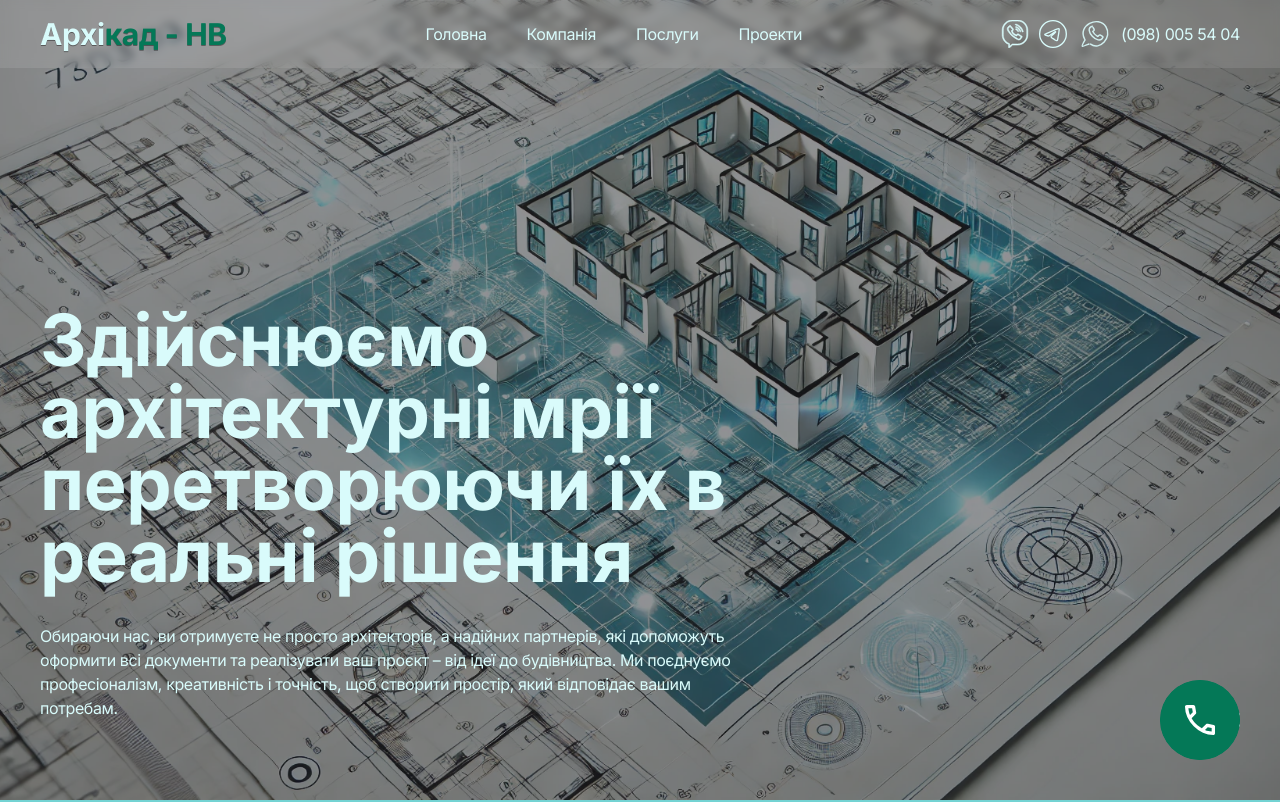
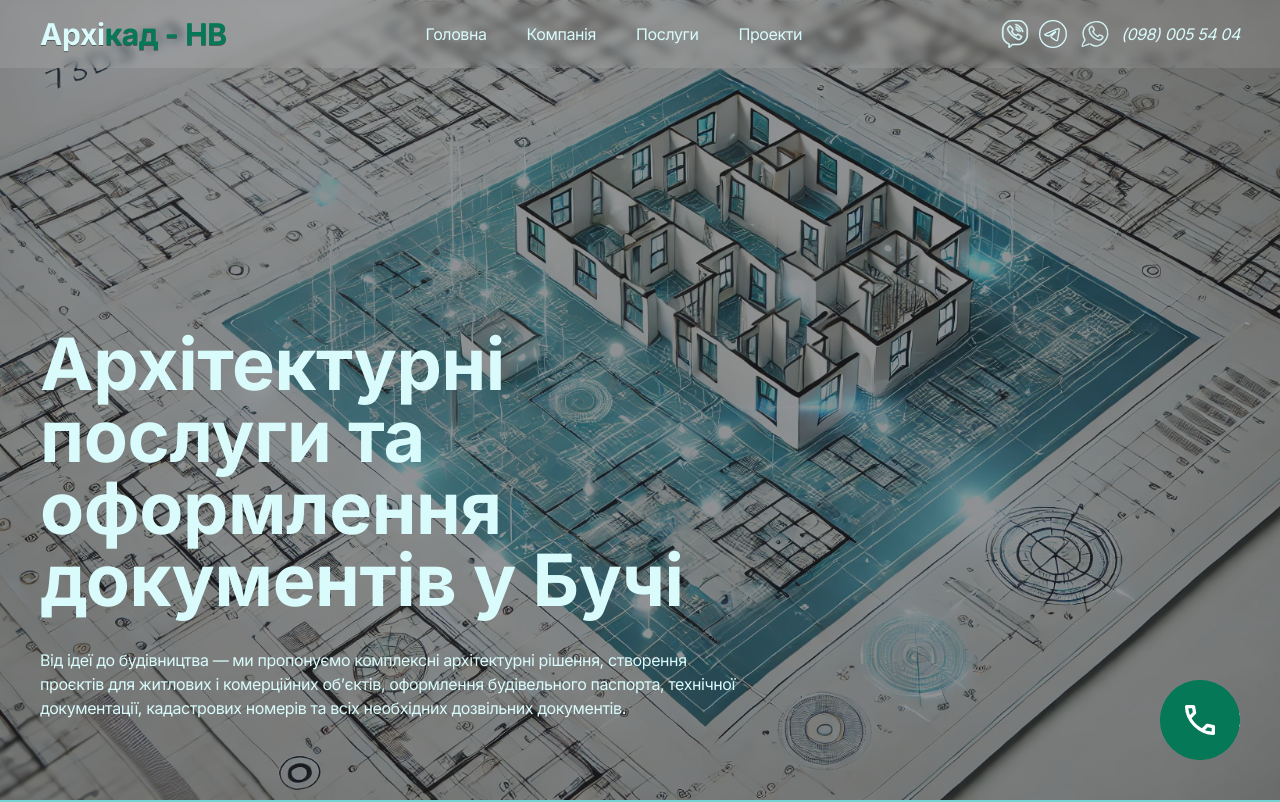
Before and after one commit to roman-nikitenko/arhikadnv-next, a Next.js app: page / in a window 1280 px wide. Shown: the top 802 px of the page. Built offline with nearby package versions, Linux system fonts and the light colour scheme.

Commit message:
Add title with h1

```diff
--- a/app/layout.tsx
+++ b/app/layout.tsx
@@ -7,9 +7,10 @@ const inter = Inter({ subsets: ["latin"] });
 
 const WEB_URL = "https://arhikadnv.com/";
 const WEB_NAME = "Архікад НВ";
-const WEB_TITLE = "Архікад НВ - Архітектурні послуги в Бучі, оформлення документів";
+const WEB_TITLE =
+  "Архікад НВ - Архітектурні послуги в Бучі, оформлення документів";
 const WEB_DESCRIPTION =
-  "Архікад НВ – архітектурні послуги в Бучі. Оформлення документів на будинок під ключ, будівельний паспорт, проєкти на будинки, МАФ, рекламні носії, топозйомка 1:500, геодезія, кадастрові документи.";
+  "Архікад НВ – архітектурні послуги в Бучі та Київській області: документи на будинок під ключ, будпаспорт, проєкти, МАФ, топозйомка, геодезія";
 const WEB_IMAGE = WEB_URL + "arhicadnv.jpg";
 const WEB_EMAIL = "arhicadnv@ukr.net";
 
@@ -55,7 +56,7 @@ export const metadata: Metadata = {
     "будівельні послуги Буча",
     "проектування будинків Буча",
     "архітектурний проект Буча",
-    "дизайн проект Буча"
+    "дизайн проект Буча",
   ],
   metadataBase: new URL(WEB_URL),
 
@@ -94,7 +95,7 @@ export const metadata: Metadata = {
 };
 
 export const viewport = {
-  width: 'device-width',
+  width: "device-width",
   initialScale: 1,
   maximumScale: 1,
 };
@@ -120,23 +121,23 @@ export default function RootLayout({
       "рекламні носії Буча",
       "топозйомка Буча",
       "геодезія Буча",
-      "кадастрові документи Буча"
+      "кадастрові документи Буча",
     ],
     address: {
       "@type": "PostalAddress",
-      "addressLocality": "Буча",
-      "addressRegion": "Київська область",
-      "addressCountry": "UA"
+      addressLocality: "Буча",
+      addressRegion: "Київська область",
+      addressCountry: "UA",
     },
     areaServed: {
       "@type": "City",
       name: "Буча",
       address: {
         "@type": "PostalAddress",
-        "addressLocality": "Буча",
-        "addressRegion": "Київська область",
-        "addressCountry": "UA"
-      }
+        addressLocality: "Буча",
+        addressRegion: "Київська область",
+        addressCountry: "UA",
+      },
     },
     contactPoint: {
       "@type": "ContactPoint",
@@ -144,15 +145,17 @@ export default function RootLayout({
       contactType: "customer service",
       areaServed: "Буча",
       availableLanguage: "Ukrainian",
-      email: WEB_EMAIL
+      email: WEB_EMAIL,
     },
-    sameAs: [
-      WEB_URL
-    ]
+    sameAs: [WEB_URL],
   };
   return (
     <html lang="uk">
       <head>
+        <meta charSet="utf-8" />
+        <meta name="viewport" content="width=device-width, initial-scale=1" />
+        <meta name="theme-color" content="#000000" />
+        <meta name="description" content={WEB_DESCRIPTION} />
         <script
           type="application/ld+json"
           dangerouslySetInnerHTML={{ __html: JSON.stringify(jsonLd) }}
@@ -168,7 +171,7 @@ export default function RootLayout({
               {dataLayer.push(arguments)}
               gtag('js', new Date());
               gtag('config', 'G-LTC4VQYJB9');
-            `
+            `,
           }}
         ></script>
       </head>
--- a/components/Footer.tsx
+++ b/components/Footer.tsx
@@ -1,17 +1,11 @@
-import React from 'react';
-import { SocialNetwork } from './SocialNetwork';
-import instagram from '../public/social/instagram.svg'
-import facebook from '../public/social/facebook.svg'
-import twitter from '../public/social/twitter.svg'
-import email from '../public/icons/email.svg';
-import phone from '../public/icons/phone.svg';
-import point from '../public/icons/point.svg';
-import { Logo } from './Logo';
-import { address, phoneNumber, slogan } from '../data';
-import { Navigation } from './Navigation';
-import Image from 'next/image';
-
-
+import React from "react";
+import email from "../public/icons/email.svg";
+import phone from "../public/icons/phone.svg";
+import point from "../public/icons/point.svg";
+import { Logo } from "./Logo";
+import { address, phoneNumber, slogan } from "../data";
+import { Navigation } from "./Navigation";
+import Image from "next/image";
 
 export const Footer: React.FC = () => {
   return (
@@ -25,17 +19,23 @@ export const Footer: React.FC = () => {
         <Navigation listStyle="flex-col text-emerald-700 gap-3" />
         <div className="flex flex-col gap-2">
           <div className="flex items-center gap-x-2 cursor-pointer">
-            <Image src={email.src} width={20} height={20} alt='contacts' />
+            <Image src={email.src} width={20} height={20} alt="contacts" />
             <a href="mailto:arhicadnv@ukr.net">arhicadnv@ukr.net</a>
           </div>
-          <div className="flex items-center gap-x-2 cursor-pointer">
-            <Image src={phone.src} width={20} height={20} alt='contacts' />
+          <address className="flex items-center gap-x-2 cursor-pointer">
+            <Image src={phone.src} width={20} height={20} alt="contacts" />
             <a href="tel:+380980055404">{phoneNumber}</a>
-          </div>
-          <div className="flex items-center gap-x-2 cursor-pointer">
-            <Image src={point.src} width={20} height={20} alt='contact' />
-            <a target="_blank" rel="noopener" href="https://www.google.com/maps/place/Vul.+Heroyiv+Maydanu,+15,+Bucha,+Kyivs'ka+oblast,+08292/@50.550914, 30.214758,18z/data=!3m1!4b1!4m6!3m5!1s0x472b31b8c0de22a1:0xbd398d80c7ce2c99!8m2!3d50.5519049!4d30.215133!16s%2Fg%2F11vq9mn492?entry=ttu">{address}</a>
-          </div>
+          </address>
+          <address className="flex items-center gap-x-2 cursor-pointer">
+            <Image src={point.src} width={20} height={20} alt="contact" />
+            <a
+              target="_blank"
+              rel="noopener"
+              href="https://www.google.com/maps/place/Vul.+Heroyiv+Maydanu,+15,+Bucha,+Kyivs'ka+oblast,+08292/@50.550914, 30.214758,18z/data=!3m1!4b1!4m6!3m5!1s0x472b31b8c0de22a1:0xbd398d80c7ce2c99!8m2!3d50.5519049!4d30.215133!16s%2Fg%2F11vq9mn492?entry=ttu"
+            >
+              {address}
+            </a>
+          </address>
         </div>
       </div>
     </div>
--- a/components/Header.tsx
+++ b/components/Header.tsx
@@ -26,7 +26,10 @@ export const Header: React.FC = () => {
   useNoScroll(isOpen);
 
   return (
-    <header id='home' className="header relative bg-cover md:bg-center overflow-hidden bg-[-300px] bg-no-repeat h-screen w-full mb-[80px]">
+    <header
+      id="home"
+      className="header relative bg-cover md:bg-center overflow-hidden bg-[-300px] bg-no-repeat h-screen w-full mb-[80px]"
+    >
       <div className="absolute inset-0 -z-10 bg-center bg-cover bg-[url('../public/arhicadnv-main.png')]" />
       <div className="bg-[#24272B]/[0.5] h-full">
         <div className="fixed z-50 w-full">
@@ -43,15 +46,14 @@ export const Header: React.FC = () => {
           <div className="h-screen flex items-end pb-20">
             <div className="title w-[700px] flex-col gap-y-2 text-white">
               <h1 className="text-[var(--light)] md:text-7xl font-bold mb-8 text-4xl">
-                {slogan}
+                Архітектурні послуги та оформлення документів у Бучі
               </h1>
-              <p className="md:text-base text-sm text-[var(--light)]">
-                Обираючи нас, ви отримуєте не просто архітекторів, а надійних
-                партнерів, які допоможуть оформити всі документи та реалізувати
-                ваш проєкт – від ідеї до будівництва. Ми поєднуємо
-                професіоналізм, креативність і точність, щоб створити простір,
-                який відповідає вашим потребам.
-              </p>
+              <h2 className="md:text-base text-sm text-[var(--light)]">
+                Від ідеї до будівництва — ми пропонуємо комплексні архітектурні
+                рішення, створення проєктів для житлових і комерційних об’єктів,
+                оформлення будівельного паспорта, технічної документації,
+                кадастрових номерів та всіх необхідних дозвільних документів.
+              </h2>
             </div>
           </div>
         </div>
--- a/components/PhoneSection.tsx
+++ b/components/PhoneSection.tsx
@@ -12,15 +12,13 @@ type PhoneSectionType = {
 
 export const PhoneSection: React.FC<PhoneSectionType> = ({ visible, style }) => {
   return (
-    <div className={ `text-[var(--light)] md:flex md:gap-2 items-center ${style} ${visible}` }>
+    <address className={ `text-[var(--light)] md:flex md:gap-2 items-center ${style} ${visible}` }>
       <div className="flex items-center gap-2">
         <img loading="lazy" src={viber.src} alt="Іконка Viber" className="size-7"/>
         <img loading="lazy" src={telegram.src} alt="Іконта Telegram" className="size-8"/>
         <img loading="lazy" src={whatsapp.src} alt="Іконта Whatsapp" className="size-9"/>
       </div>
-
-
       <a href="tel:+3806323412345">{phoneNumber}</a>
-    </div>
+    </address>
   );
 };
--- a/components/PortfolioSection.tsx
+++ b/components/PortfolioSection.tsx
@@ -1,41 +1,57 @@
-'use client';
-import React, { useContext, useState } from 'react';
-import { portfolioList } from '../data';
-import { PortfolioCard } from './PortfolioCard';
-import { PortfolioCardType } from '../types/portfolio';
-import { Modal } from './Modal';
-import { Carousel } from './Carousel';
+"use client";
+import React, { useContext, useState } from "react";
+import { portfolioList } from "../data";
+import { PortfolioCard } from "./PortfolioCard";
+import { PortfolioCardType } from "../types/portfolio";
+import { Modal } from "./Modal";
+import { Carousel } from "./Carousel";
 
 export const PortfolioSection: React.FC = () => {
-  const [modalIsOpen, setModalIsOpen] = useState<boolean>(false)
-  const [activePortfolio, setActivePortfolio] = useState<PortfolioCardType | null>(null)
-  const [current, setCurrent] = useState<number>(0)
+  const [modalIsOpen, setModalIsOpen] = useState<boolean>(false);
+  const [activePortfolio, setActivePortfolio] =
+    useState<PortfolioCardType | null>(null);
+  const [current, setCurrent] = useState<number>(0);
 
   const clickCardHandler = (card: PortfolioCardType) => {
-    setModalIsOpen(true)
-    setActivePortfolio(card)
-  }
+    setModalIsOpen(true);
+    setActivePortfolio(card);
+  };
 
   const closeHandler = () => {
-    setModalIsOpen(false)
-    setCurrent(0)
-  }
+    setModalIsOpen(false);
+    setCurrent(0);
+  };
 
   return (
     <>
-      <Modal openModal={modalIsOpen} closeModal={closeHandler} >
-        <Carousel current={current} setCurrent={setCurrent} images={activePortfolio?.listOfWorks} />
+      <Modal openModal={modalIsOpen} closeModal={closeHandler}>
+        <Carousel
+          current={current}
+          setCurrent={setCurrent}
+          images={activePortfolio?.listOfWorks}
+        />
       </Modal>
-      <section id='projects' className="section-md w-full scroll-mt-20">
+      <section id="projects" className="section-md w-full scroll-mt-20">
         <div className="flex flex-col gap-y-10 xl:overflow-hidden overflow-x-auto">
           <div className="flex md:px-0 px-4 flex-col gap-y-3">
             <p className="text-emerald-700 uppercase">/минулі проєкти</p>
             <h2 className="text-3xl font-bold">
-              Результати наших робіт <br/> не потребують пояснень
+              Результати наших робіт <br /> не потребують пояснень
             </h2>
+            <div className="text-gray-600">
+              <p>
+                Наше портфоліо — це більше, ніж просто проєкти. Це приклади
+                того, як ми втілюємо ідеї в реальність, поєднуючи сучасний
+                архітектурний стиль, комфорт і практичність. Ми працюємо в Бучі
+                та Київській області, створюючи рішення, які не тільки
+                виглядають ефектно, але й відповідають потребам замовника. У
+                кожному проєкті — наша увага до деталей, прагнення до інновацій
+                і щира любов до архітектури.
+              </p>
+            </div>
           </div>
-          <div className="flex overflow-x-auto gap-x-4 sm:px-4">
-            {portfolioList.map(card => (
+          <div className="flex overflow-x-auto gap-x-4 px-4 sm:px-0">
+            {portfolioList.map((card) => (
               <div key={card.id} onClick={() => clickCardHandler(card)}>
                 <PortfolioCard
                   title={card.title}
--- a/data.tsx
+++ b/data.tsx
@@ -11,7 +11,7 @@ import project3_1 from "./public/portfolio/project3/Screenshot 2024-07-01.jpg";
 import project3_2 from "./public/portfolio/project3/Screenshot 2024-07-02.jpg";
 import project3_3 from "./public/portfolio/project3/Screenshot 2024-07-03.jpg";
 
-export const slogan = "Здійснюємо архітектурні мрії перетворюючи їх в реальні рішення";
+export const slogan = "Архікад-НВ архітектурні послуги та оформлення документів у Бучі";
 export const phoneNumber = "(098) 005 54 04";
 export const address = "Вул Героїв Майдану 15 офіс 58, м.Буча";
 
```
